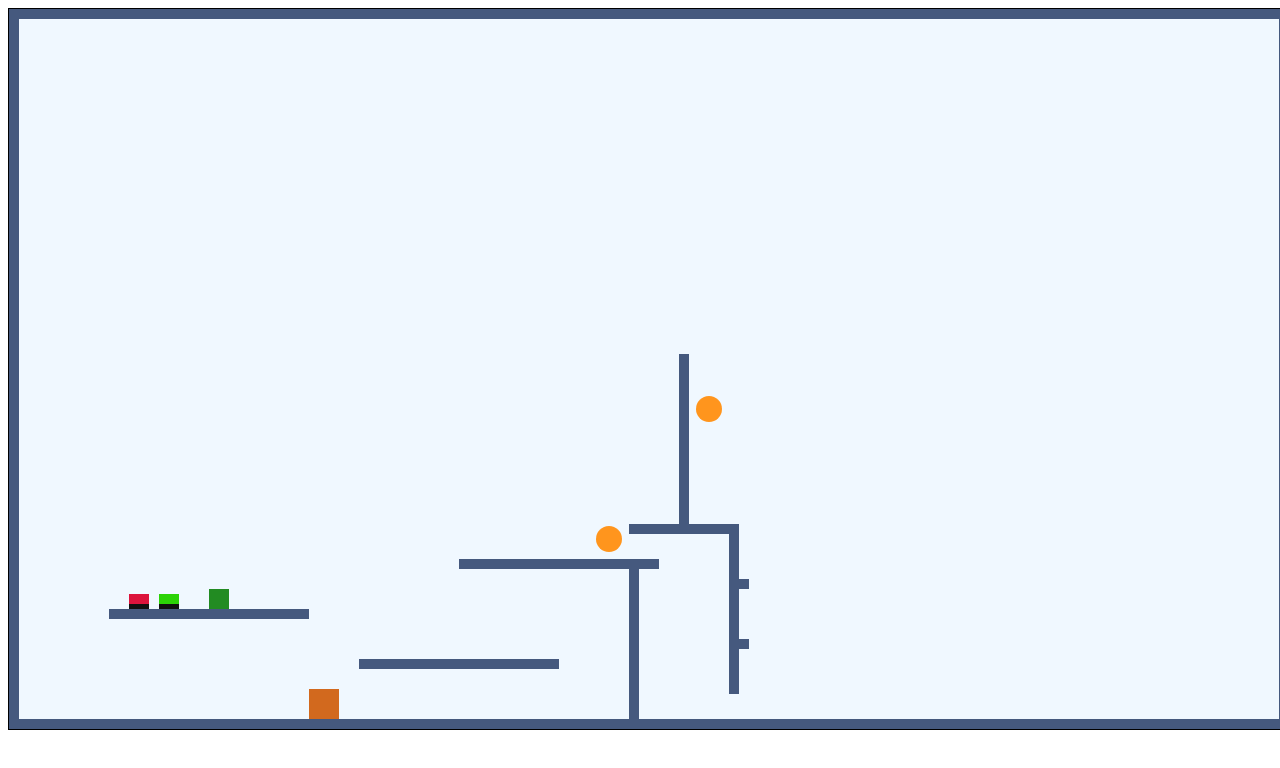
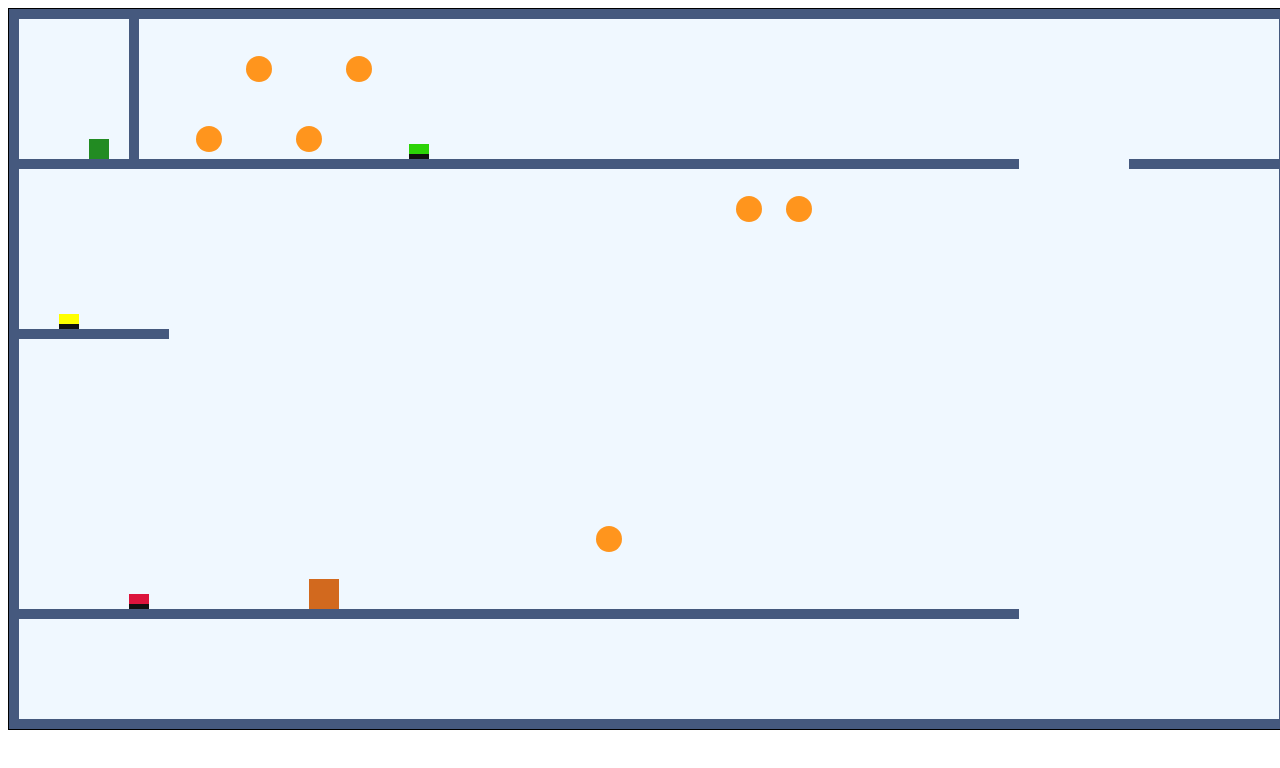
Before and after one commit to YordanIliev2002/Platformer, a plain HTML site: page index.html in a window 1280 px wide. Drawn offline with Linux system fonts and the light colour scheme.

Commit message:
Add support for multiple levels

```diff
--- a/index.html
+++ b/index.html
@@ -2,6 +2,7 @@
 <html>
     <body>
         <canvas id="canvas" width="1280" height="720" style="border:1px solid #000000;">
+        <script src="levels.js"></script>
         <script src="state.js"></script>
         <script src="keys.js"></script>
         <script src="fullscreen.js"></script>
--- a/keys.js
+++ b/keys.js
@@ -1,4 +1,11 @@
 function keydown(e) {
+    if (state == "completed") {
+        loadLevel(++level);
+    }
+    if(e.keyCode == 82) { // R key
+        window.clearInterval(timer);
+        loadLevel(level);
+    }
     if (e.keyCode == 70) { // F key
         fullscreen = !fullscreen;
         fullscreen ? openFullscreen(): exitFullscreen();
--- /dev/null
+++ b/levels.js
@@ -0,0 +1,215 @@
+var levels = [
+    {
+        characters:[
+            {
+                name: "rat",
+                x: 80,
+                y: 100,
+                deltaX: 0,
+                deltaY: 0,
+                airborne: true,
+                height: 20,
+                width: 20,
+                color: "#228B22",
+                up: 38,
+                left: 37,
+                right: 39,
+                gravity: 0.2,
+                jumpStrength: -6,
+            },
+            {
+                name: "bat",
+                x: 300,
+                y: 500,
+                deltaX: 0,
+                deltaY: 0,
+                airborne: true,
+                height: 30,
+                width: 30,
+                color: "#D2691E",
+                up: 87,
+                left: 65,
+                right: 68,
+                gravity: 0.2,
+                jumpStrength: -6,
+            }
+        ],
+        platforms:[
+            {
+                x: 10,
+                y: 150,
+                width: 1000,
+                height: 10,
+                active: true,
+            },
+            {
+                x: 10,
+                y: 600,
+                width: 1000,
+                height: 10,
+                active: true,
+            },
+            {
+                x: 120,
+                y: 10,
+                width: 10,
+                height: 140,
+                active: true,
+                group: "group1",
+            },
+            {
+                x: 400,
+                y: 550,
+                width: 120,
+                height: 10,
+                active: false,
+                group: "group2",
+            },
+            {
+                x: 300,
+                y: 480,
+                width: 120,
+                height: 10,
+                active: false,
+                group: "group2",
+            },
+            {
+                x: 200,
+                y: 400,
+                width: 120,
+                height: 10,
+                active: false,
+                group: "group2",
+            },
+            {
+                x: 10,
+                y: 320,
+                width: 150,
+                height: 10,
+                active: true,
+                group: "",
+            },
+            {
+                x: 1120,
+                y: 150,
+                width: 150,
+                height: 10,
+                active: true,
+            },
+            {
+                x: 620,
+                y: 250,
+                width: 450,
+                height: 10,
+                active: false,
+                group: "group3",
+            },
+        ],
+        coins:[
+            {
+                x: 600,
+                y: 530,
+                active: true,
+                radius: 13,
+            },
+            {
+                x: 200,
+                y: 130,
+                active: true,
+                radius: 13,
+            },
+            {
+                x: 250,
+                y: 60,
+                active: true,
+                radius: 13,
+            },
+            {
+                x: 300,
+                y: 130,
+                active: true,
+                radius: 13,
+            },
+            {
+                x: 350,
+                y: 60,
+                active: true,
+                radius: 13,
+            },
+            {
+                x: 740,
+                y: 200,
+                active: true,
+                radius: 13,
+            },
+            {
+                x: 790,
+                y: 200,
+                active: true,
+                radius: 13,
+            },
+        ],
+        buttons:[
+            {
+                x: 120,
+                y: 585,
+                height: 15,
+                width: 20,
+                base_height: 5,
+                active: true,
+                group: "group1",
+                color: "#DC143C", //"#2CD307"
+            },
+            {
+                x: 400,
+                y: 135,
+                height: 15,
+                width: 20,
+                base_height: 5,
+                active: true,
+                group: "group2",
+                color: "#2CD307", //"#DC143C"
+            },
+            {
+                x: 50,
+                y: 305,
+                height: 15,
+                width: 20,
+                base_height: 5,
+                active: true,
+                group: "group3",
+                color: "#FFFF00", //"#DC143C"
+            },
+        ],
+    },
+];
+
+var base_platforms = [{
+    x: 0,
+    y: 0,
+    width: 10,
+    height: 710,
+    active: true,
+},
+{
+    x: 0,
+    y: 710,
+    width: 1270,
+    height: 10,
+    active: true,
+},
+{
+    x: 10,
+    y: 0,
+    width: 1270,
+    height: 10,
+    active: true,
+},
+{
+    x: 1270,
+    y: 10,
+    width: 10,
+    height: 710,
+    active: true,
+}
+];
--- a/main.js
+++ b/main.js
@@ -126,74 +126,6 @@ function loop() {
     }
 }
 
-function loadLevel() {
-    platforms.push(
-        {
-            x: 100,
-            y: 600,
-            width: 200,
-            height: 10,
-            active: true,
-        },
-        {
-            x: 350,
-            y: 650,
-            width: 200,
-            height: 10,
-            active: true,
-        },
-        {
-            x: 450,
-            y: 550,
-            width: 200,
-            height: 10,
-            active: true,
-        },
-        {
-            x: 620,
-            y: 515,
-            width: 100,
-            height: 10,
-            group: "group1",
-            active: true,
-        },
-        {
-            x: 620,
-            y: 560,
-            width: 10,
-            height: 180,
-            active: true,
-        },
-        {
-            x: 720,
-            y: 515,
-            width: 10,
-            height: 170,
-            active: true,
-        },
-        {
-            x: 730,
-            y: 630,
-            width: 10,
-            height: 10,
-            active: true,
-        },
-        {
-            x: 730,
-            y: 570,
-            width: 10,
-            height: 10,
-            active: true,
-        },
-        {
-            x: 670,
-            y: 345,
-            width: 10,
-            height: 170,
-            active: true,
-        },
-    );
-}
 
 function init() {
     canvas = document.getElementById("canvas");
@@ -205,5 +137,5 @@ function init() {
 };
 
 init();
-loadLevel();
-var timer  = setInterval(loop, 17); //~60FPS
+loadLevel(1);
+var timer; //~60FPS
--- a/render.js
+++ b/render.js
@@ -54,9 +54,14 @@ function renderTexts() {
 }
 
 function renderLevelCompletedText() {
+    ctx.fillStyle = "grey";
+    ctx.textAlign = "center";
+
     ctx.font = "90px Comic Sans MS";
-        ctx.fillStyle = "grey";
-        ctx.textAlign = "center";
-        ctx.fillText("Level Completed!", 1280/2, 720/2);
-        ctx.globalAlpha = 1;
+    ctx.fillText("Level Completed!", 1280/2, 720/2);
+
+    ctx.font = "20px Comic Sans MS";
+    ctx.fillText("Press any key to continue", 1280/2, 720/2 + 50);
+
+    ctx.globalAlpha = 1;
 }
--- a/state.js
+++ b/state.js
@@ -1,68 +1,5 @@
-var characters = [
-    {
-        name: "rat",
-        x: 200,
-        y: 500,
-        deltaX: 0,
-        deltaY: 0,
-        airborne: true,
-        height: 20,
-        width: 20,
-        color: "#228B22",
-        up: 38,
-        left: 37,
-        right: 39,
-        gravity: 0.2,
-        jumpStrength: -6,
-    },
-    {
-        name: "bat",
-        x: 300,
-        y: 500,
-        deltaX: 0,
-        deltaY: 0,
-        airborne: true,
-        height: 30,
-        width: 30,
-        color: "#D2691E",
-        up: 87,
-        left: 65,
-        right: 68,
-        gravity: 0.2,
-        jumpStrength: -6,
-    }
-];
-var platforms = [
-    {
-        x: 0,
-        y: 0,
-        width: 10,
-        height: 710,
-        active: true,
-    },
-    {
-        x: 0,
-        y: 710,
-        width: 1270,
-        height: 10,
-        active: true,
-    },
-    {
-        x: 10,
-        y: 0,
-        width: 1270,
-        height: 10,
-        active: true,
-    },
-    {
-        x: 1270,
-        y: 10,
-        width: 10,
-        height: 710,
-        active: true,
-    },
-
-];
+var characters = [];
+var platforms = [];
 var keyStates = {
     38: false, // arrow up
     37: false, // arrow left
@@ -72,42 +9,8 @@ var keyStates = {
     65: false, // A
     68: false, // D
 };
-var coins = [
-    {
-        x: 600,
-        y: 530,
-        active: true,
-        radius: 13,
-    },
-    {
-        x: 700,
-        y: 400,
-        active: true,
-        radius: 13,
-    },
-];
-var buttons = [
-    {
-        x: 120,
-        y: 585,
-        height: 15,
-        width: 20,
-        base_height: 5,
-        active: true,
-        group: "group1",
-        color: "#DC143C",
-    },
-    {
-        x: 150,
-        y: 585,
-        height: 15,
-        width: 20,
-        base_height: 5,
-        active: true,
-        group: "group1",
-        color: "#2CD307",
-    },
-];
+var coins = [];
+var buttons = [];
 var fading_text = [
     {
         x: 1280 / 2,
@@ -126,3 +29,44 @@ var level = 1;
 function isCompleted() {
     return !coins.some(coin => coin.active);
 }
+
+function loadLevel(id) {
+    id--;
+    state = "running";
+
+    characters = [];
+    characters = deepCopy(levels[id].characters);
+
+    platforms = [];
+    platforms = deepCopy(levels[id].platforms);
+    platforms.push(...base_platforms);
+
+    coins = [];
+    coins = deepCopy(levels[id].coins);
+
+    buttons = [];
+    buttons = deepCopy(levels[id].buttons);
+
+    fading_text[0].opacity = 100;
+    fading_text[0].text = `Level ${id+1}!`;
+    timer = setInterval(loop, 17);
+}
+const deepCopy = (inObject) => {
+    let outObject, value, key
+
+    if (typeof inObject !== "object" || inObject === null) {
+      return inObject // Return the value if inObject is not an object
+    }
+
+    // Create an array or object to hold the values
+    outObject = Array.isArray(inObject) ? [] : {}
+
+    for (key in inObject) {
+      value = inObject[key]
+
+      // Recursively (deep) copy for nested objects, including arrays
+      outObject[key] = deepCopy(value)
+    }
+
+    return outObject;
+  }
```
